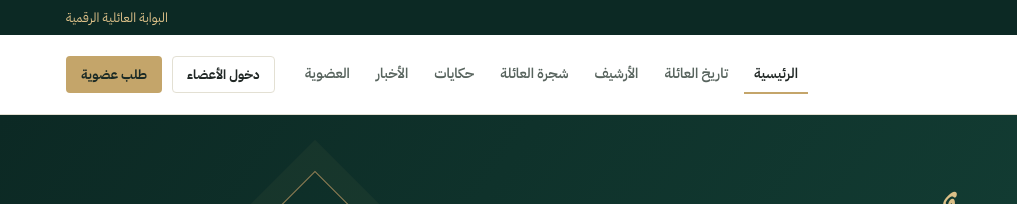
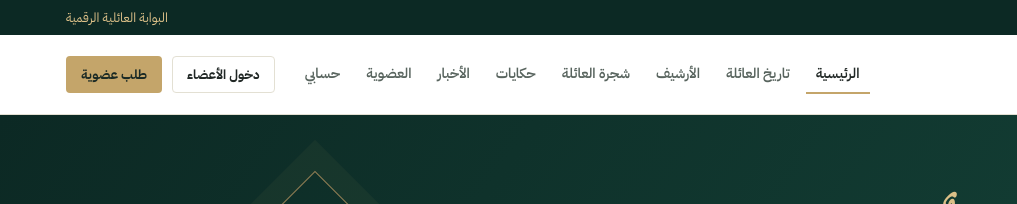
Before and after one commit to m0hadb0rh0m-ui/albarham, a plain HTML site: page index.html in a window 1280 px wide. Shown: the top 204 px of the page, 0-1017 px from the left. Drawn offline with nearby package versions, Linux system fonts and the light colour scheme.

Commit message:
Connect real Supabase authentication and protected membership applications

```diff
--- a/index.html
+++ b/index.html
@@ -619,9 +619,10 @@ footer.site{background:var(--green-deep);color:var(--on-green2);padding-top:48px
     <div><h4>استكشف</h4><a href="#history">تاريخ العائلة</a><a href="#archive">الأرشيف</a><a href="#tree">شجرة العائلة</a><a href="#stories">حكايات البيت</a><a href="#events">المناسبات</a><a href="#roadmap">خارطة المنصة</a></div>
     <div><h4>المنصة</h4><a href="#membership">العضوية</a><a href="#initiatives">المبادرات</a><a href="#contact">التواصل</a><a href="#privacy">الخصوصية</a></div>
   </div>
-  <div class="wrap copy"><span>© آل برهم • جميع الحقوق محفوظة</span><span>نسخة تأسيسية: التسجيل والدخول غير مفعّلين بعد</span></div>
+  <div class="wrap copy"><span>© آل برهم • جميع الحقوق محفوظة</span><span>التسجيل الإلكتروني • العضوية بعد اعتماد الإدارة</span></div>
 </footer>
 
+<script src="https://cdn.jsdelivr.net/npm/@supabase/supabase-js@2.49.4/dist/umd/supabase.js"></script>
 <script>
 (function(){
   document.documentElement.setAttribute('dir','rtl');document.documentElement.setAttribute('lang','ar');
@@ -663,30 +664,27 @@ footer.site{background:var(--green-deep);color:var(--on-green2);padding-top:48px
   window.addEventListener('hashchange',route);route();
   btn.addEventListener('click',function(){var o=hdr.classList.toggle('open');btn.setAttribute('aria-expanded',o)});
 
-  // register form: validates only; nothing is sent or stored
+
   var same=$('#r-same');
-  function syncWa(){var on=same.checked;$('#r-wa').disabled=on;$('#r-wcc').disabled=on}
+  function syncWa(){ $('#r-wa').disabled=same.checked; $('#r-wcc').disabled=same.checked; }
   same.addEventListener('change',syncWa);syncWa();
-  function show(id,text,err){var m=$(id);m.hidden=false;m.className='msg'+(err?' err':'');m.textContent=text}
-  $('#regForm').addEventListener('submit',function(e){
-    e.preventDefault();
-    if($('#r-name').value.trim().length<4)return show('#r-msg','اكتب الاسم الكامل (٤ أحرف على الأقل).',1);
-    if(!$('#r-phone').value.trim())return show('#r-msg','أدخل رقم الهاتف.',1);
-    if(!same.checked&&!$('#r-wa').value.trim())return show('#r-msg','أدخل رقم واتساب أو فعّل خيار «نفس رقم الهاتف».',1);
-    if(!/^\S+@\S+\.\S+$/.test($('#r-mail').value))return show('#r-msg','أدخل بريدًا إلكترونيًا صحيحًا.',1);
-    if($('#r-pw').value.length<10)return show('#r-msg','كلمة المرور ١٠ أحرف على الأقل.',1);
-    if($('#r-pw').value!==$('#r-pw2').value)return show('#r-msg','كلمتا المرور غير متطابقتين.',1);
-    if(!$('#r-ok').checked)return show('#r-msg','وافق على سياسة الخصوصية للمتابعة.',1);
-    $('#r-pw').value='';$('#r-pw2').value='';
-    show('#r-msg','بياناتك صحيحة، لكن التسجيل غير مفعّل بعد في هذه النسخة. لم يُرسل شيء ولم يُحفظ. سيُفتح الطلب بعد ربط قاعدة البيانات وخدمة البريد.',0);
-  });
-  $('#logForm').addEventListener('submit',function(e){
-    e.preventDefault();
-    if(!/^\S+@\S+\.\S+$/.test($('#l-mail').value))return show('#l-msg','أدخل بريدًا إلكترونيًا صحيحًا.',1);
-    if(!$('#l-pw').value)return show('#l-msg','أدخل كلمة المرور.',1);
-    $('#l-pw').value='';
-    show('#l-msg','تسجيل الدخول غير مفعّل بعد في هذه النسخة. سيعمل بعد ربط خدمة المصادقة.',0);
-  });
+  function show(id,t,err){var m=$(id);m.hidden=false;m.className='msg'+(err?' err':'');m.textContent=t;}
+  var authClient;
+  function client(){if(!window.supabase)throw Error('تعذر تحميل خدمة الاتصال');return authClient||(authClient=window.supabase.createClient('https://vfxxghfmkmgdqrczeowx.supabase.co','sb_publishable_-LW-iVjvk4hmvdzcR9jgYw_my4buOkw'));}
+  function phone(cc,v){return cc+v.replace(/[٠-٩]/g,x=>String('٠١٢٣٤٥٦٧٨٩'.indexOf(x))).replace(/[\s()-]/g,'').replace(/^0+/,'');}
+  var statusLabels={pending_email:'بانتظار تأكيد البريد',under_review:'قيد المراجعة',more_info:'مطلوب استكمال معلومات',approved:'معتمدة',rejected:'مرفوضة',suspended:'موقوفة',revoked:'ملغاة'};
+  var panel=document.createElement('section');panel.className='view';panel.id='v-account';panel.hidden=true;panel.dataset.title='حسابي';
+  panel.innerHTML='<div class="wrap sec"><h1>حسابي</h1><p id="account-status" role="status"></p><form id="completeForm" hidden><h2>استكمال طلب العضوية</h2><label class="f">الاسم الكامل<input id="c-name" required maxlength="200"></label><label class="f">الهاتف مع رمز الدولة<input id="c-phone" placeholder="+970..." required></label><label class="f">واتساب مع رمز الدولة<input id="c-wa" placeholder="+970..." required></label><label><input type="checkbox" id="c-ok" required> أوافق على حفظ بيانات طلبي وفق سياسة الخصوصية.</label><button class="btn" type="submit">إرسال طلب العضوية</button></form><p id="account-note"></p><button class="btn" id="logout" type="button">تسجيل الخروج</button></div>';
+  document.querySelector('main').appendChild(panel);views.push(panel);
+  async function account(){var s=await client().auth.getUser();if(s.error||!s.data.user){location.hash='login';return;}var u=s.data.user;var q=await client().from('member_applications').select('full_name,status,membership_number,submitted_at').eq('auth_user_id',u.id).maybeSingle();if(q.error){$('#account-status').textContent='تعذر قراءة حالة الطلب.';return;}$('#account-status').textContent=q.data?'حالة العضوية: '+(statusLabels[q.data.status]||'قيد المراجعة')+(q.data.membership_number?' | رقم العضوية: '+q.data.membership_number:''):'أكمل طلب عضويتك بعد تأكيد البريد.';$('#completeForm').hidden=!!q.data;var m=u.user_metadata||{};$('#c-name').value=m.full_name||'';$('#c-phone').value=m.phone||'';$('#c-wa').value=m.whatsapp||'';}
+  async function submitApplication(name,p,w){var z=await client().rpc('submit_family_application',{p_name:name,p_phone:p,p_whatsapp:w,p_consent:true});if(z.error)throw Error('تعذر تقديم الطلب. تحقق من تأكيد البريد وصحة الأرقام.');}
+  $('#regForm').addEventListener('submit',async function(e){e.preventDefault();var b=this.querySelector('button[type=submit]');if(b.disabled)return;var name=$('#r-name').value.trim(),email=$('#r-mail').value.trim(),pw=$('#r-pw').value,p=phone($('#r-cc').value,$('#r-phone').value),w=same.checked?p:phone($('#r-wcc').value,$('#r-wa').value);if(name.length<4||name.length>200||!/^\+[0-9]{7,16}$/.test(p)||!/^\+[0-9]{7,16}$/.test(w)||!/^\S+@\S+\.\S+$/.test(email)||pw.length<10||pw!==$('#r-pw2').value||!$('#r-ok').checked)return show('#r-msg','راجع الاسم والأرقام والبريد وكلمة المرور والموافقة.',1);b.disabled=true;try{var z=await client().auth.signUp({email:email,password:pw,options:{emailRedirectTo:location.origin+location.pathname,data:{full_name:name,phone:p,whatsapp:w}}});if(z.error)throw Error('تعذر إنشاء الحساب. حاول لاحقًا أو استخدم تسجيل الدخول.');if(z.data.session&&z.data.user.email_confirmed_at){location.hash='account';await account();}else show('#r-msg','تحقق من بريدك لتأكيد الحساب، ثم سجل الدخول وأكمل طلب العضوية.',0);this.reset();syncWa();}catch(err){show('#r-msg',err.message,1);}finally{b.disabled=false;}});
+  $('#logForm').addEventListener('submit',async function(e){e.preventDefault();var b=this.querySelector('button[type=submit]');b.disabled=true;try{var z=await client().auth.signInWithPassword({email:$('#l-mail').value.trim(),password:$('#l-pw').value});if(z.error)throw Error('تعذر الدخول. تأكد من البيانات وتأكيد البريد.');location.hash='account';await account();}catch(err){show('#l-msg',err.message,1);}finally{$('#l-pw').value='';b.disabled=false;}});
+  $('#completeForm').addEventListener('submit',async function(e){e.preventDefault();var b=this.querySelector('button');b.disabled=true;try{await submitApplication($('#c-name').value.trim(),$('#c-phone').value.trim(),$('#c-wa').value.trim());$('#account-note').textContent='تم إرسال طلب العضوية للمراجعة.';await account();}catch(err){$('#account-note').textContent=err.message;}finally{b.disabled=false;}});
+  $('#logout').addEventListener('click',async function(){await client().auth.signOut();location.hash='home';});
+  var a=document.createElement('a');a.href='#account';a.textContent='حسابي';nav.appendChild(a);
+  window.addEventListener('hashchange',function(){if(location.hash==='#account')account().catch(()=>{$('#account-status').textContent='تعذر الاتصال.';});});
+  try{client().auth.getSession().then(z=>{if(z.data.session&&(location.hash==='#account'||location.hash===''||location.hash.indexOf('access_token=')>=0)){location.hash='account';account();}}).catch(()=>{});}catch(e){}
 })();
 </script>
 
```
